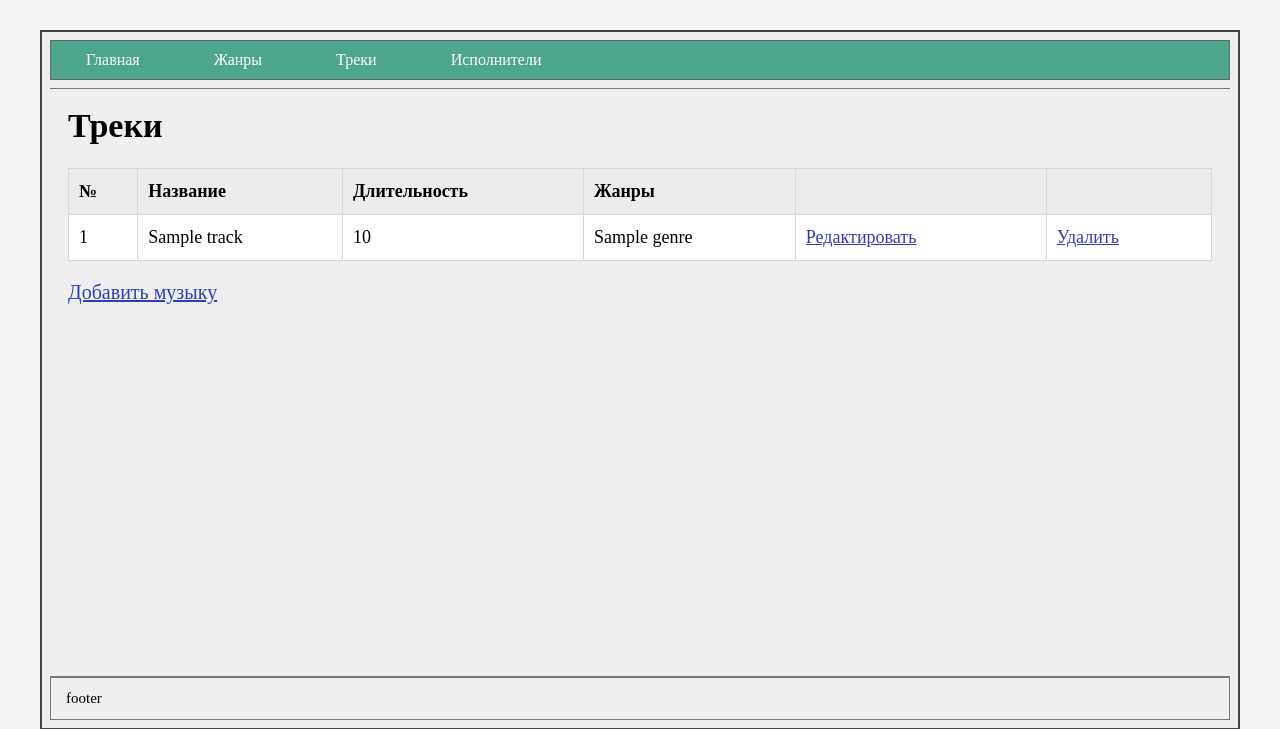
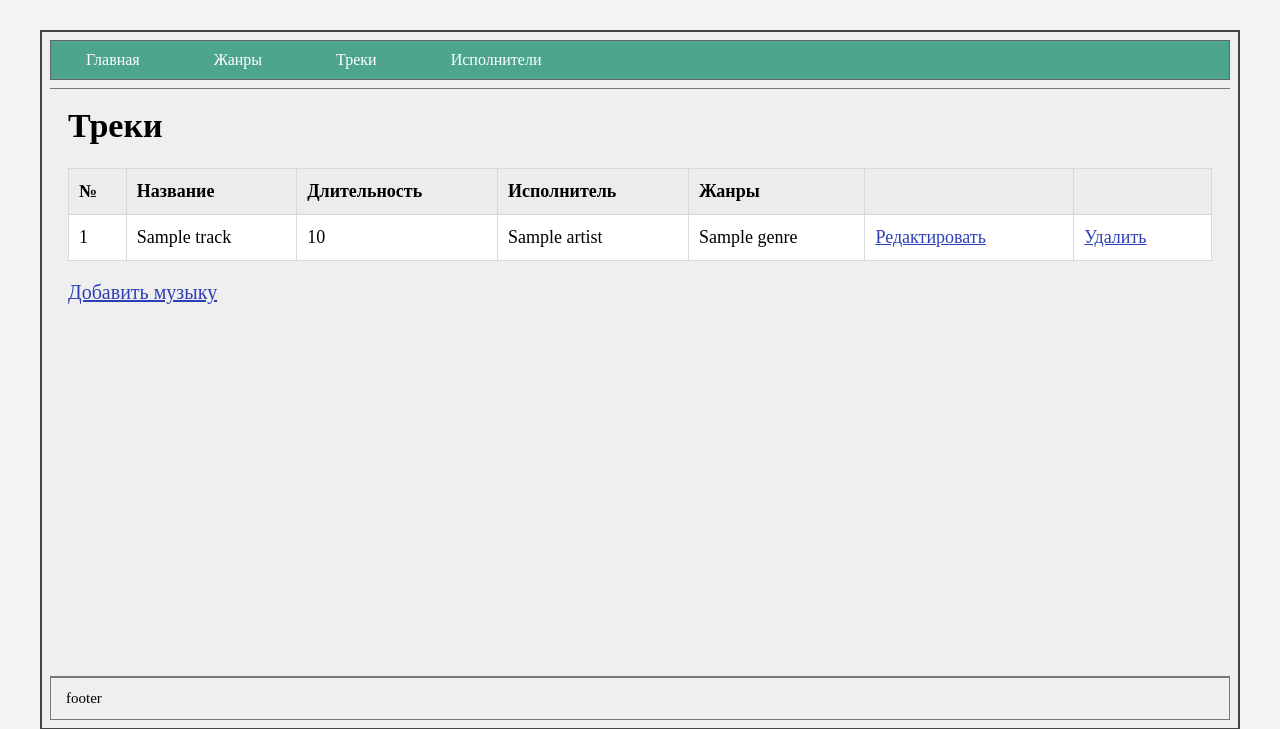
Before and after one commit to YuichiAynokoji/Vasu, a Django app: template templates/tracks.html in a window 1280 px wide. Shown: the top 729 px of the page. Run offline with Django 5.2, Linux system fonts and the light colour scheme; the template is opened without the code that fills it: most values are stand-ins (such as "Sample title", 1, 10 or a date in 2020).

Commit message:
добавлено имя артиста в треках

```diff
--- a/templates/tracks.html
+++ b/templates/tracks.html
@@ -11,6 +11,7 @@
                 <th>№</th>
                 <th>Название</th>
                 <th>Длительность</th>
+                <th>Исполнитель</th>
                 <th>Жанры</th>
                 <th></th>
                 <th></th>
@@ -22,6 +23,13 @@
                 <td>{{ forloop.counter }}</td>
                 <td>{{ track.title }}</td>
                 <td>{{ track.duration }}</td>
+                <td>
+                    {% if track.artist %}
+                        {{ track.artist.name }}
+                    {% else %}
+                        Не указан
+                    {% endif %}
+                </td>
                 <td>
                     {% for genre in track.genres.all %}
                         {{ genre.name_ru }}{% if not forloop.last %}, {% endif %}
```
